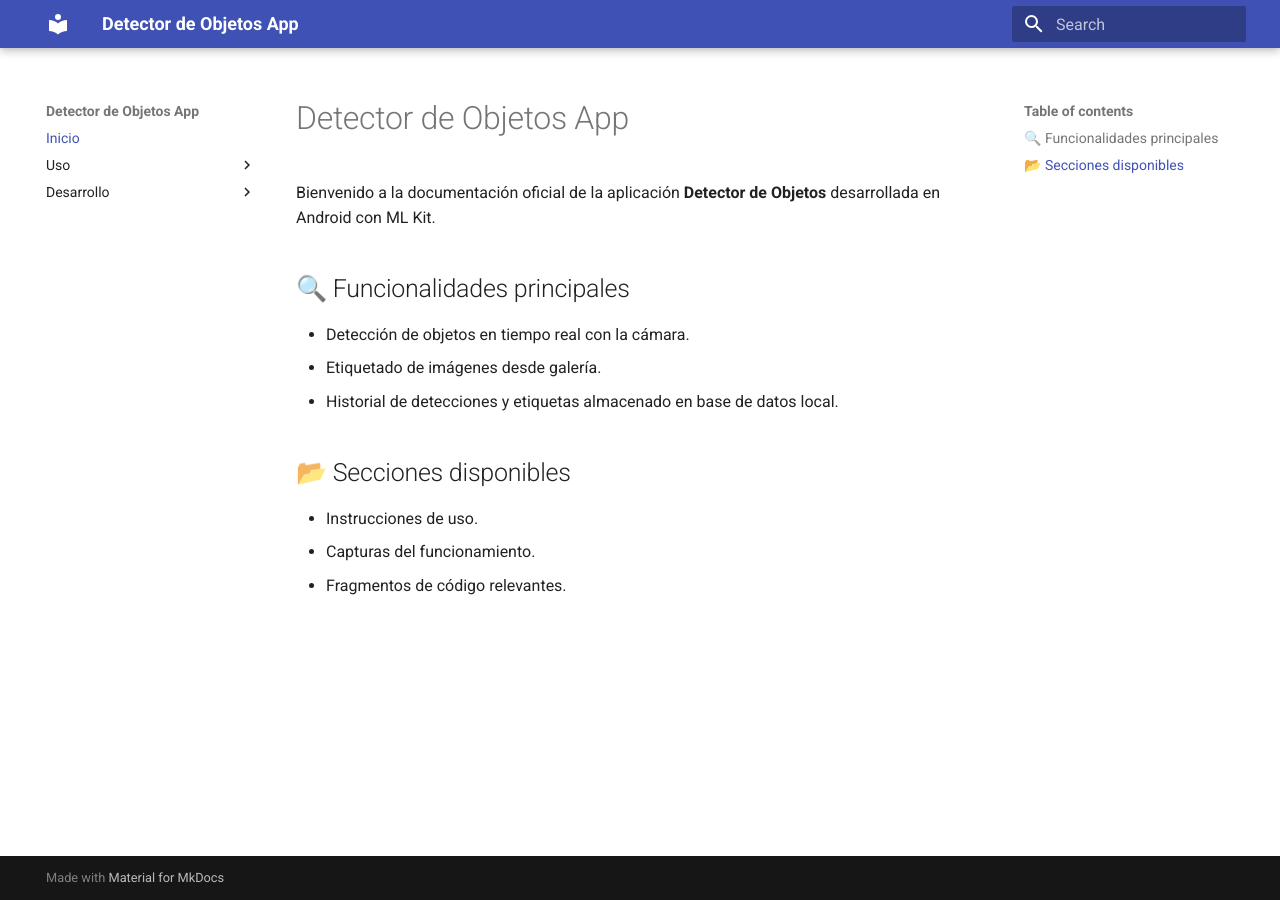
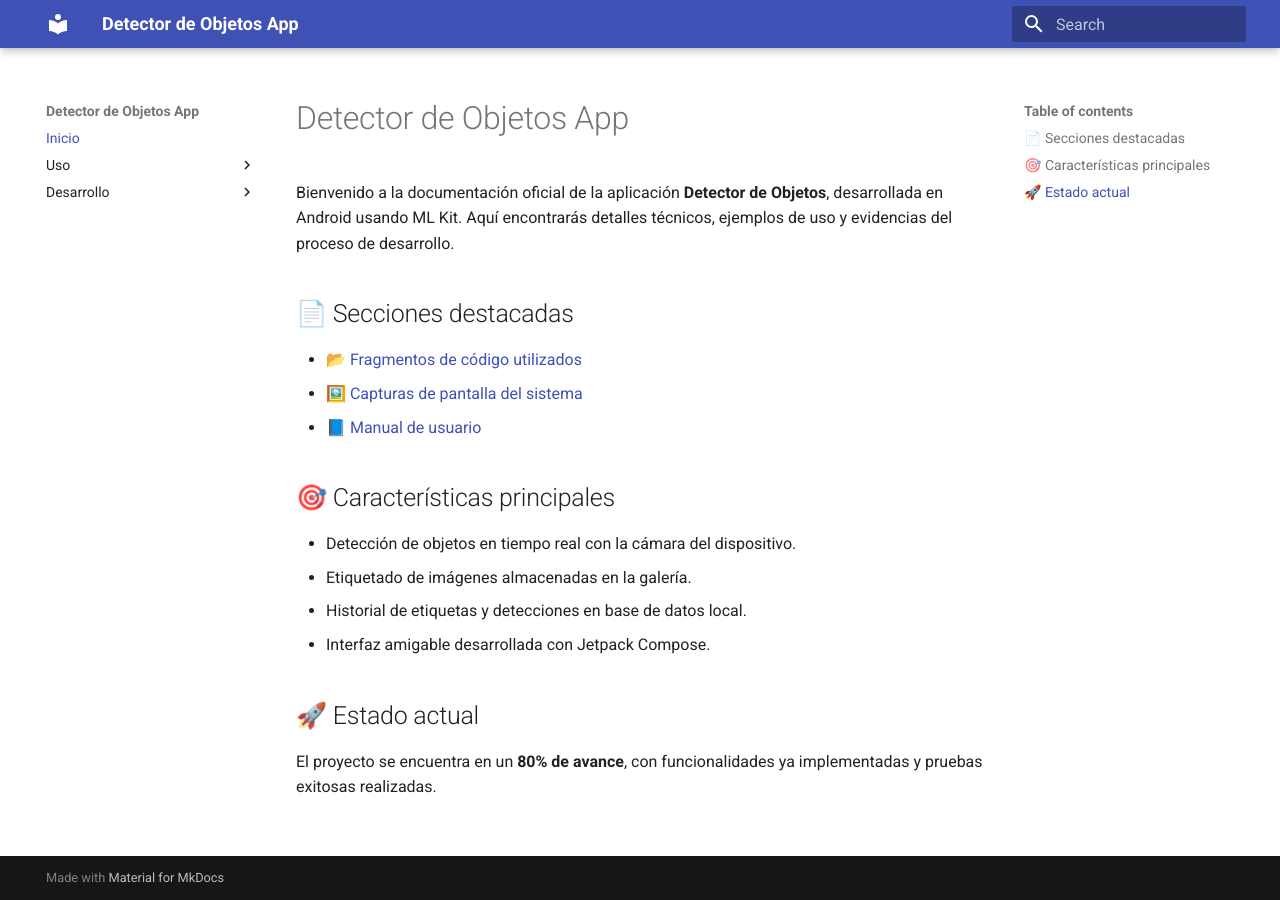
Before and after one commit to Unshd0012/detector-objetos-docs, an MkDocs documentation site: the page built from docs/index.md, in a window 1280 px wide. Built offline with MkDocs 1.6.1 and Material for MkDocs 9.7.7, drawn with Linux system fonts in a browser that asks for light colours.

Commit message:
index 1/2

```diff
--- a/docs/index.md
+++ b/docs/index.md
@@ -1,12 +1,21 @@
 # Detector de Objetos App
 
-Bienvenido a la documentación oficial de la aplicación **Detector de Objetos** desarrollada en Android con ML Kit.
+Bienvenido a la documentación oficial de la aplicación **Detector de Objetos**, desarrollada en Android usando ML Kit.
+Aquí encontrarás detalles técnicos, ejemplos de uso y evidencias del proceso de desarrollo.
 
-## 🔍 Funcionalidades principales
-- Detección de objetos en tiempo real con la cámara.
-- Etiquetado de imágenes desde galería.
-- Historial de detecciones y etiquetas almacenado en base de datos local.
-## 📂 Secciones disponibles
-- Instrucciones de uso.
-- Capturas del funcionamiento.
-- Fragmentos de código relevantes.
+## 📄 Secciones destacadas
+
+- [📂 Fragmentos de código utilizados](desarrollo/codigo.md)
+- [🖼️ Capturas de pantalla del sistema](desarrollo/capturas.md)
+- [📘 Manual de usuario](uso/manual-usuario.md)
+
+## 🎯 Características principales
+
+- Detección de objetos en tiempo real con la cámara del dispositivo.
+- Etiquetado de imágenes almacenadas en la galería.
+- Historial de etiquetas y detecciones en base de datos local.
+- Interfaz amigable desarrollada con Jetpack Compose.
+
+## 🚀 Estado actual
+
+El proyecto se encuentra en un **80% de avance**, con funcionalidades ya implementadas y pruebas exitosas realizadas.
```
